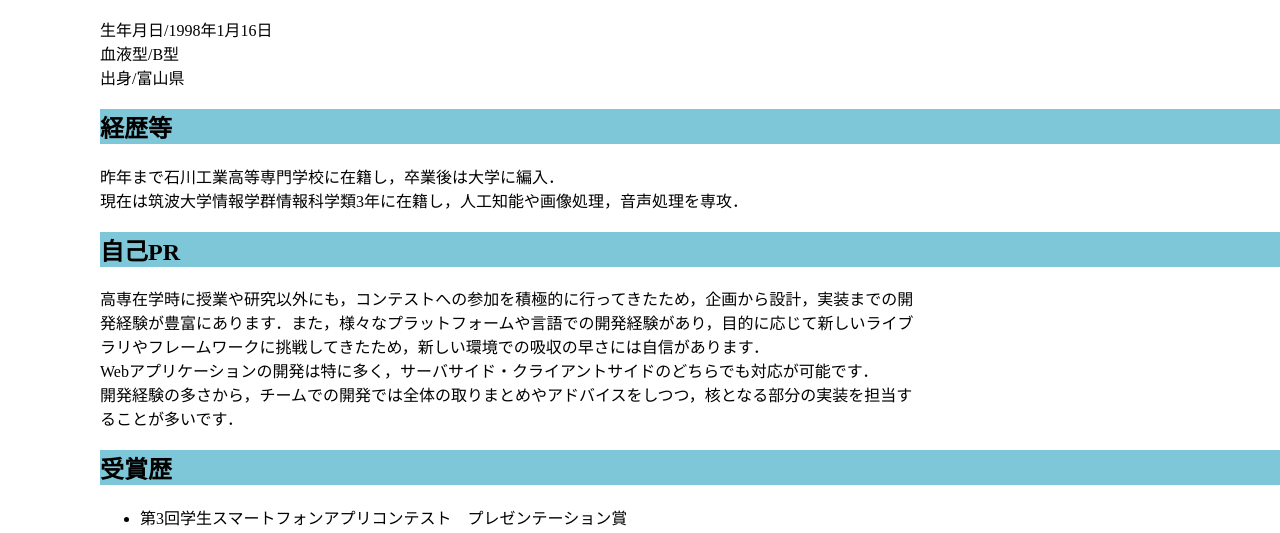
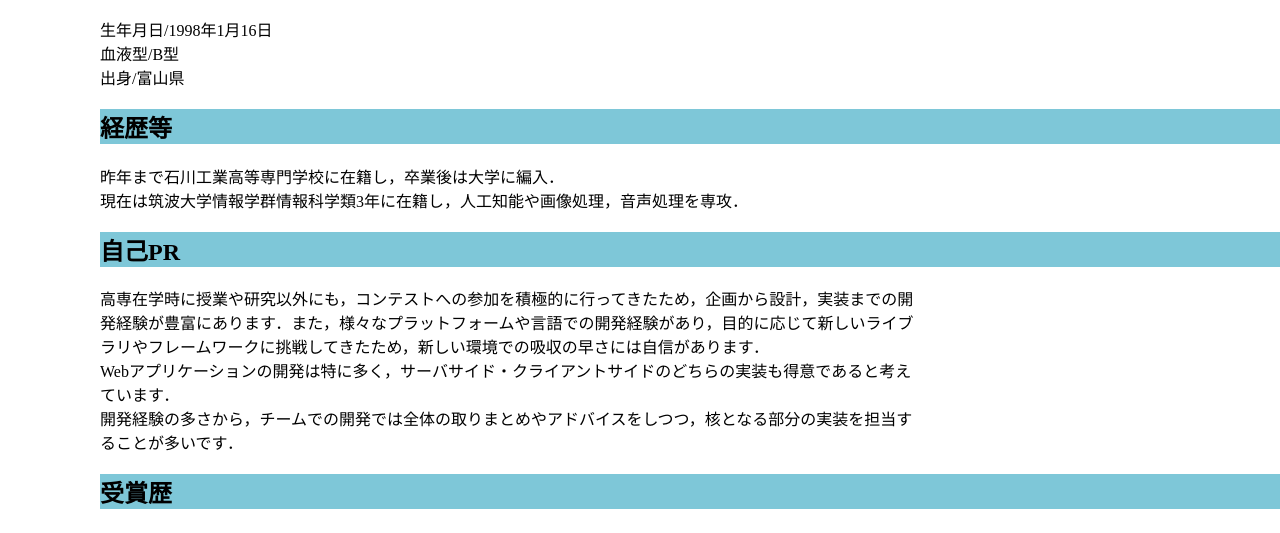
Before and after one commit to yukinameko/Portfolio, a plain HTML site: page index.html in a window 1280 px wide. Shown: the part 228-761 px from the top of the page. Drawn offline with Linux system fonts and the light colour scheme.

Commit message:
correction

```diff
--- a/index.html
+++ b/index.html
@@ -28,7 +28,7 @@
 		<h2>自己PR</h2>
 		<p>
 			高専在学時に授業や研究以外にも，コンテストへの参加を積極的に行ってきたため，企画から設計，実装までの開発経験が豊富にあります．また，様々なプラットフォームや言語での開発経験があり，目的に応じて新しいライブラリやフレームワークに挑戦してきたため，新しい環境での吸収の早さには自信があります．<br>
-			Webアプリケーションの開発は特に多く，サーバサイド・クライアントサイドのどちらでも対応が可能です．<br>
+			Webアプリケーションの開発は特に多く，サーバサイド・クライアントサイドのどちらの実装も得意であると考えています．<br>
 			開発経験の多さから，チームでの開発では全体の取りまとめやアドバイスをしつつ，核となる部分の実装を担当することが多いです．
 		</p>
 
```
